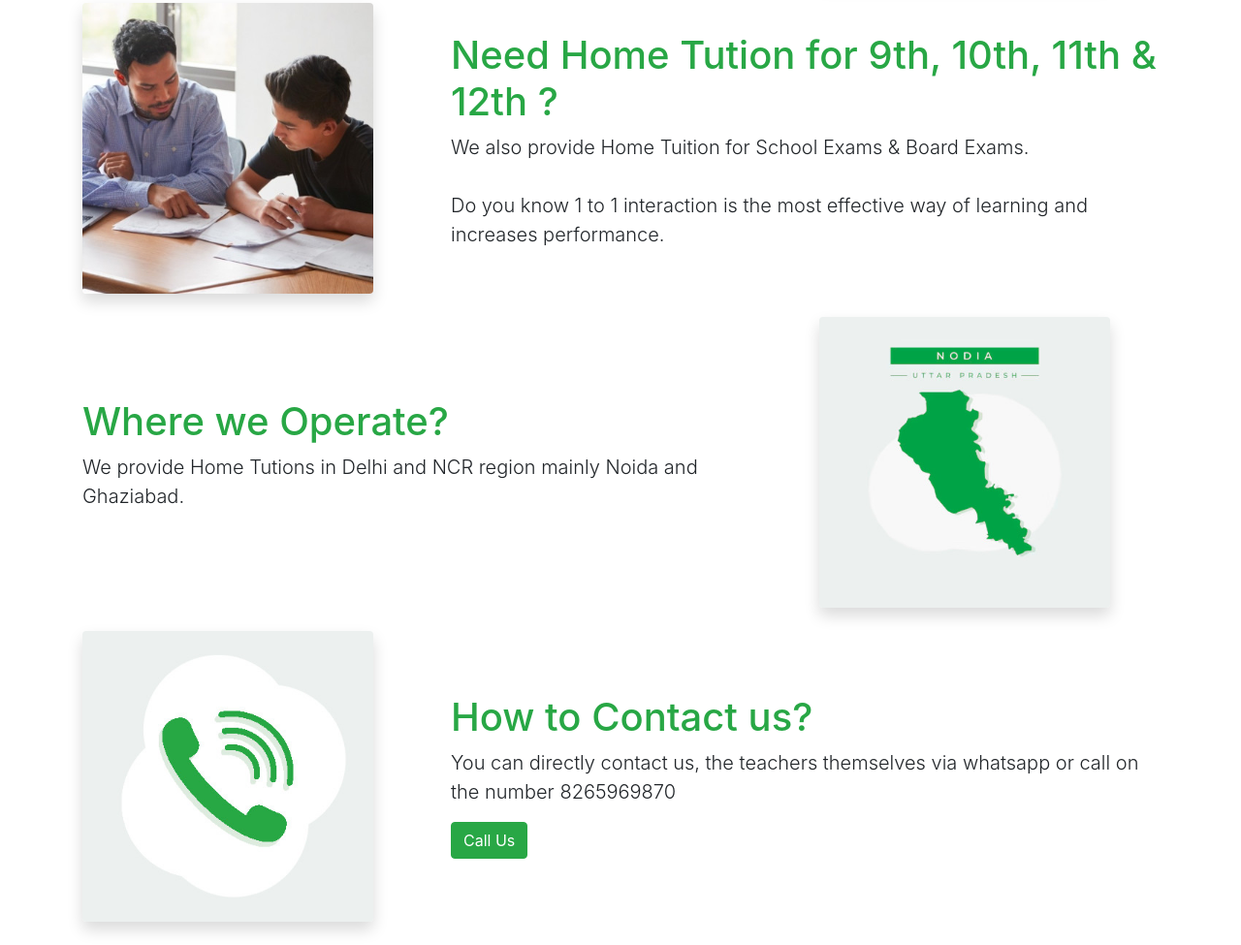
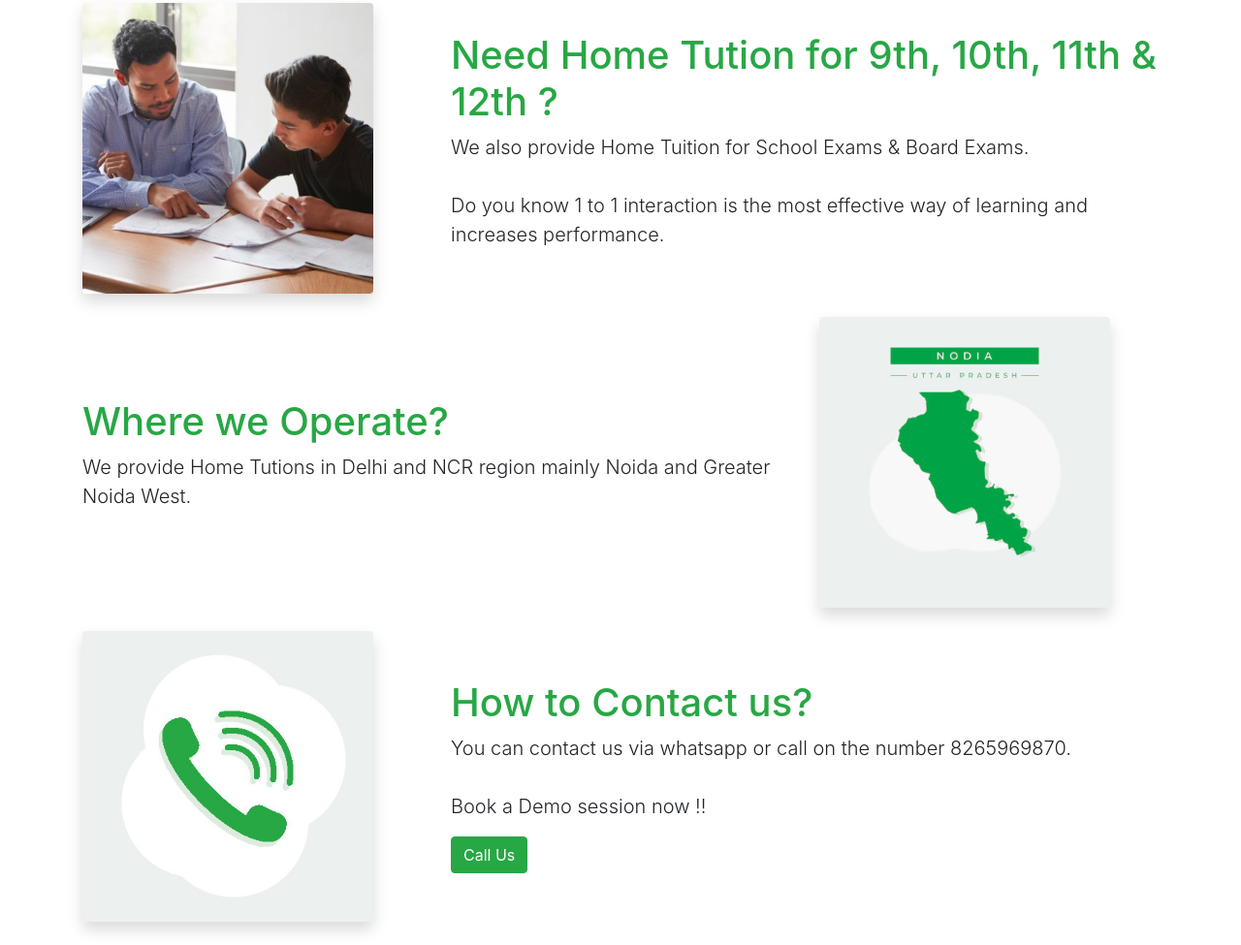
Before and after one commit to Vitec-Python/TutionService, a plain HTML site: page index.html in a window 1280 px wide. Shown: the part 430-1405 px from the top of the page at 97% size. Drawn offline with nearby package versions, Linux system fonts and the light colour scheme.

Commit message:
Update index.html

```diff
--- a/index.html
+++ b/index.html
@@ -4,6 +4,7 @@
     <!-- Required meta tags -->
     <meta charset="utf-8">
     <meta name="viewport" content="width=device-width, initial-scale=1, shrink-to-fit=no">
+    <meta name="google-site-verification" content="dYoM_w1Pv3IYq1sBKytFszfEg2nOW5EVtCVqRuBXb78" />
 
     <!-- Bootstrap CSS -->
     <link rel="stylesheet" href="https://cdn.jsdelivr.net/npm/bootstrap@4.4.1/dist/css/bootstrap.min.css" integrity="sha384-Vkoo8x4CGsO3+Hhxv8T/Q5PaXtkKtu6ug5TOeNV6gBiFeWPGFN9MuhOf23Q9Ifjh" crossorigin="anonymous">
@@ -68,7 +69,7 @@
         <div class="col-md-8">
           <h1 class="featurette-heading text-success">Where we Operate?</h1>
           <p class="lead">
-            We provide Home Tutions in Delhi and NCR region mainly Noida and Ghaziabad.
+            We provide Home Tutions in Delhi and NCR region mainly Noida and Greater Noida West.
           </p>
         </div>
 
@@ -81,7 +82,9 @@
         <div class="col-md-8 order-md-2">
           <h1 class="featurette-heading text-success">How to Contact us?</h1>
           <p class="lead">
-            You can directly contact us, the teachers themselves via whatsapp or call on the number 8265969870
+            You can contact us via whatsapp or call on the number 8265969870.
+            <br><br>
+            Book a Demo session now !!
           </p>
           <a href="tel:+91 8265 969 870">
             <button class="btn btn-success" type="submit">Call Us</button>
```
